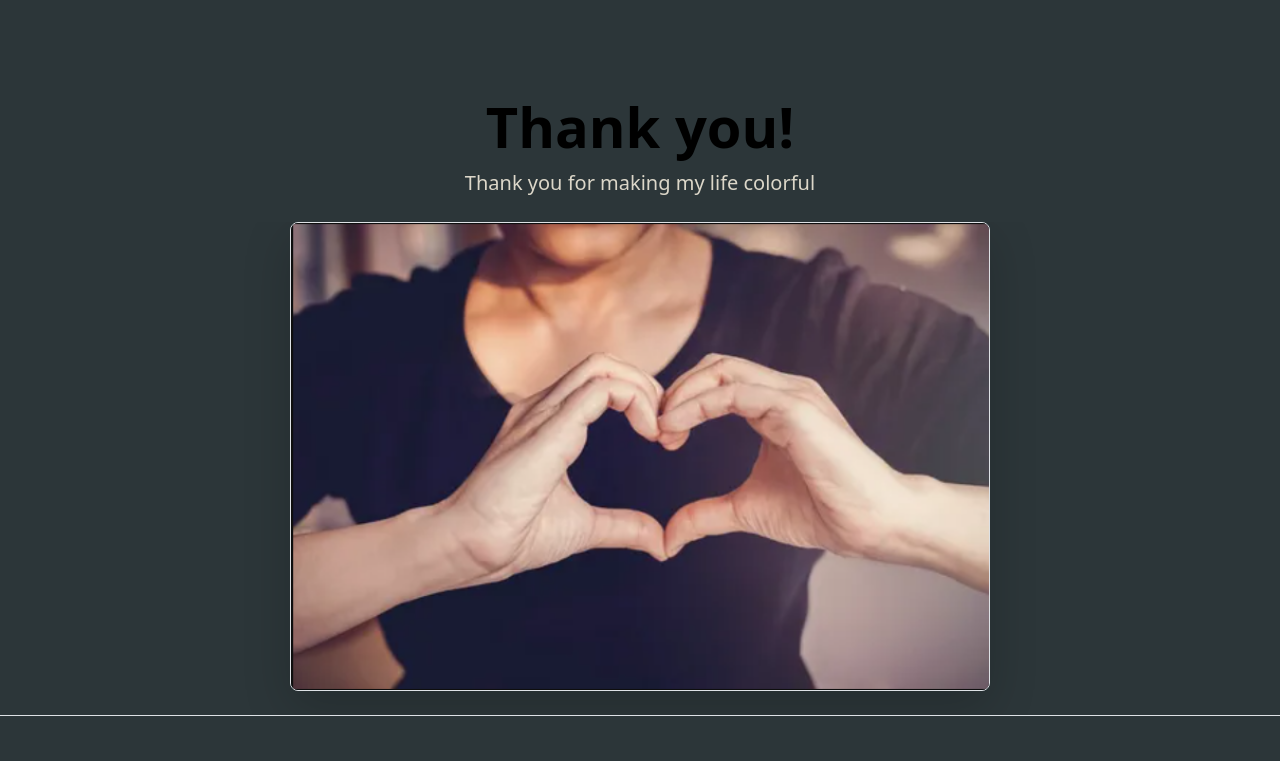
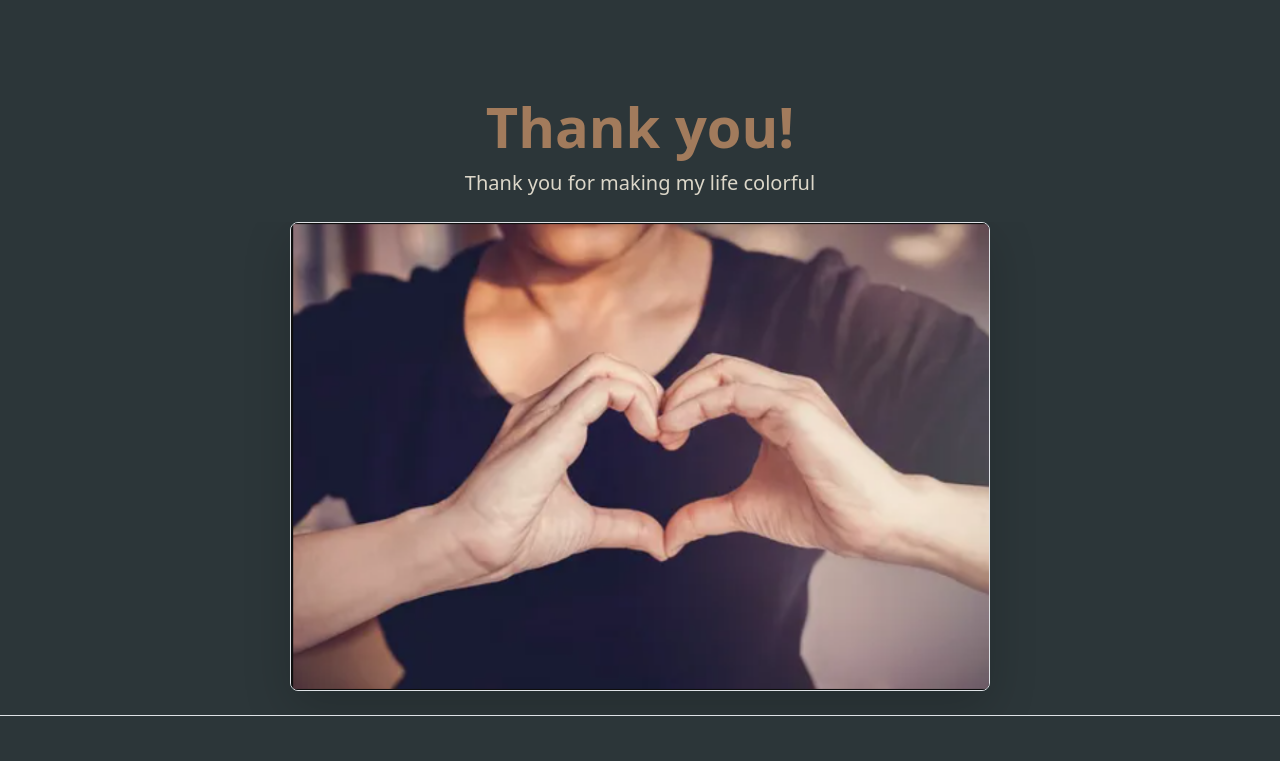
Before and after one commit to warmstar13/the-best-osu-player, a plain HTML site: page friends.html in a window 1280 px wide. Shown: the part 873-1634 px from the top of the page. Drawn offline with nearby package versions, Linux system fonts and the light colour scheme.

Commit message:
Add files via upload

```diff
--- a/css/style.css
+++ b/css/style.css
@@ -85,7 +85,7 @@ img{
 }
 
 .cl-cl1{
-    color:#A27B5C;
+    color:#A27B5C!important;
 }
 
 .actived{
```
